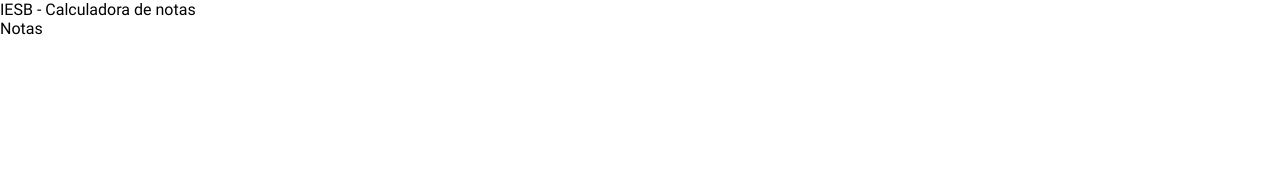
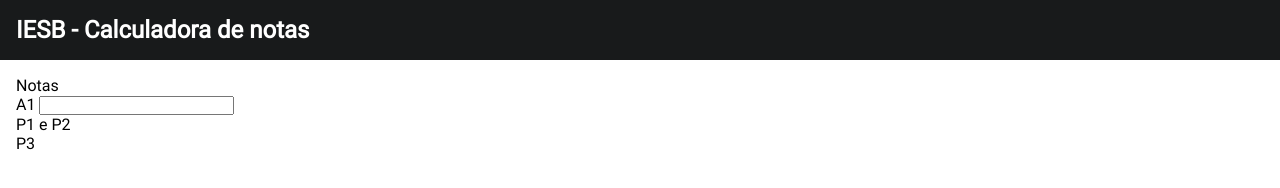
Before and after one commit to wesleyadriann/calculadora_de_notas_iesb, a plain HTML site: page index.html in a window 1280 px wide. Drawn offline with Linux system fonts and the light colour scheme.

Commit message:
Adds base style in header
Signed-off-by: Wesley Adriann <wesleyadriann@gmail.com>

```diff
--- a/css/style.css
+++ b/css/style.css
@@ -12,3 +12,15 @@
     margin: 0;
     padding: 0;
 }
+
+header {
+    background-color: #181a1b;
+    color: white;
+    padding: 1em;
+    width: 100%;
+}
+
+main {
+    padding: 1em;
+    width: 100%;
+}
--- a/index.html
+++ b/index.html
@@ -8,10 +8,20 @@
     </head>
     <body>
         <header>
-            IESB - Calculadora de notas
+            <h2>IESB - Calculadora de notas</h2>
         </header>
         <main>
             Notas
+            <div>
+                <label for="onlyA1">A1</label>
+                <input id="onlyA1">
+            </div>
+            <div>
+                P1 e P2
+            </div>
+            <div>
+                P3
+            </div>
         </main>
         <script type="module" src="./js/index.js"></script>
     </body>
```
